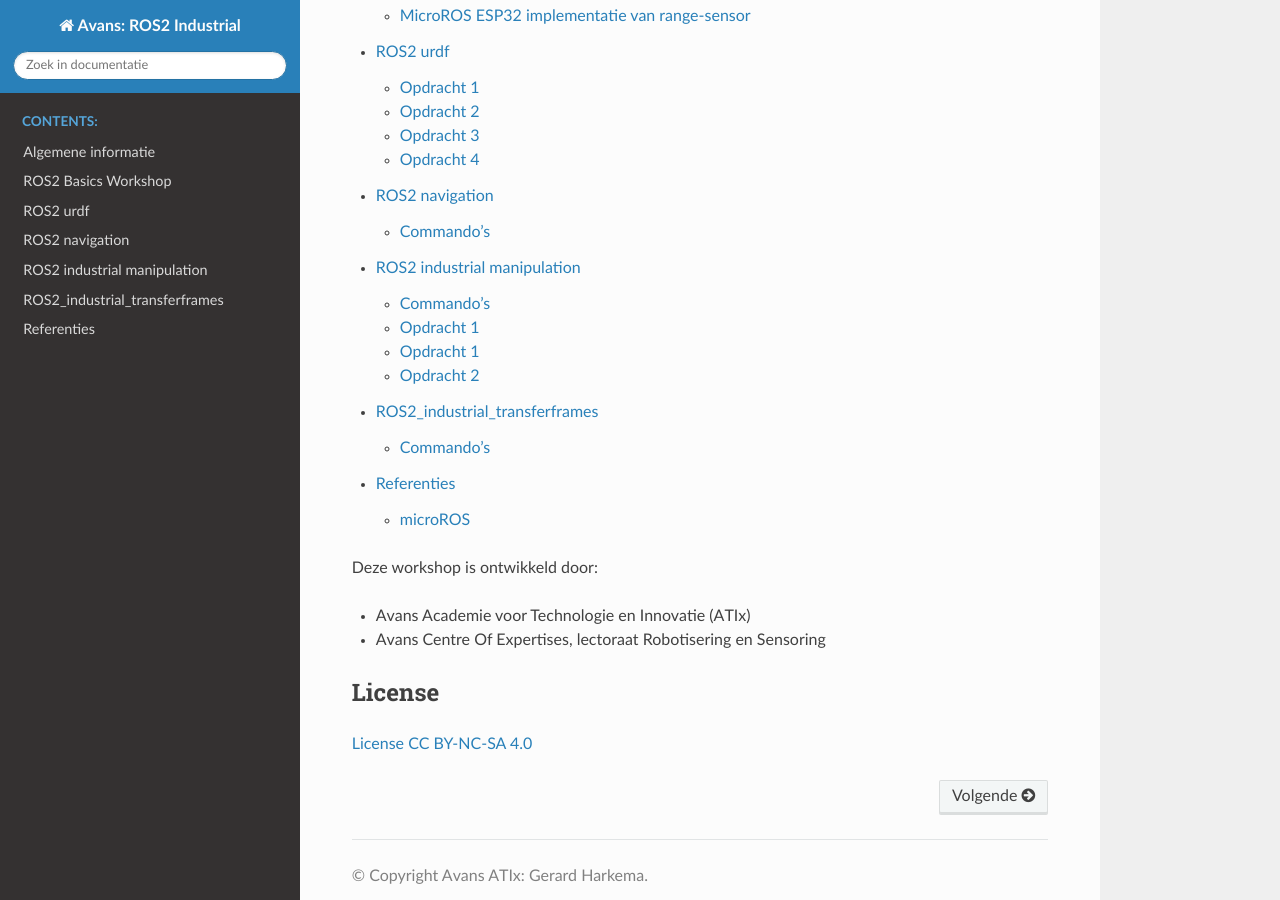
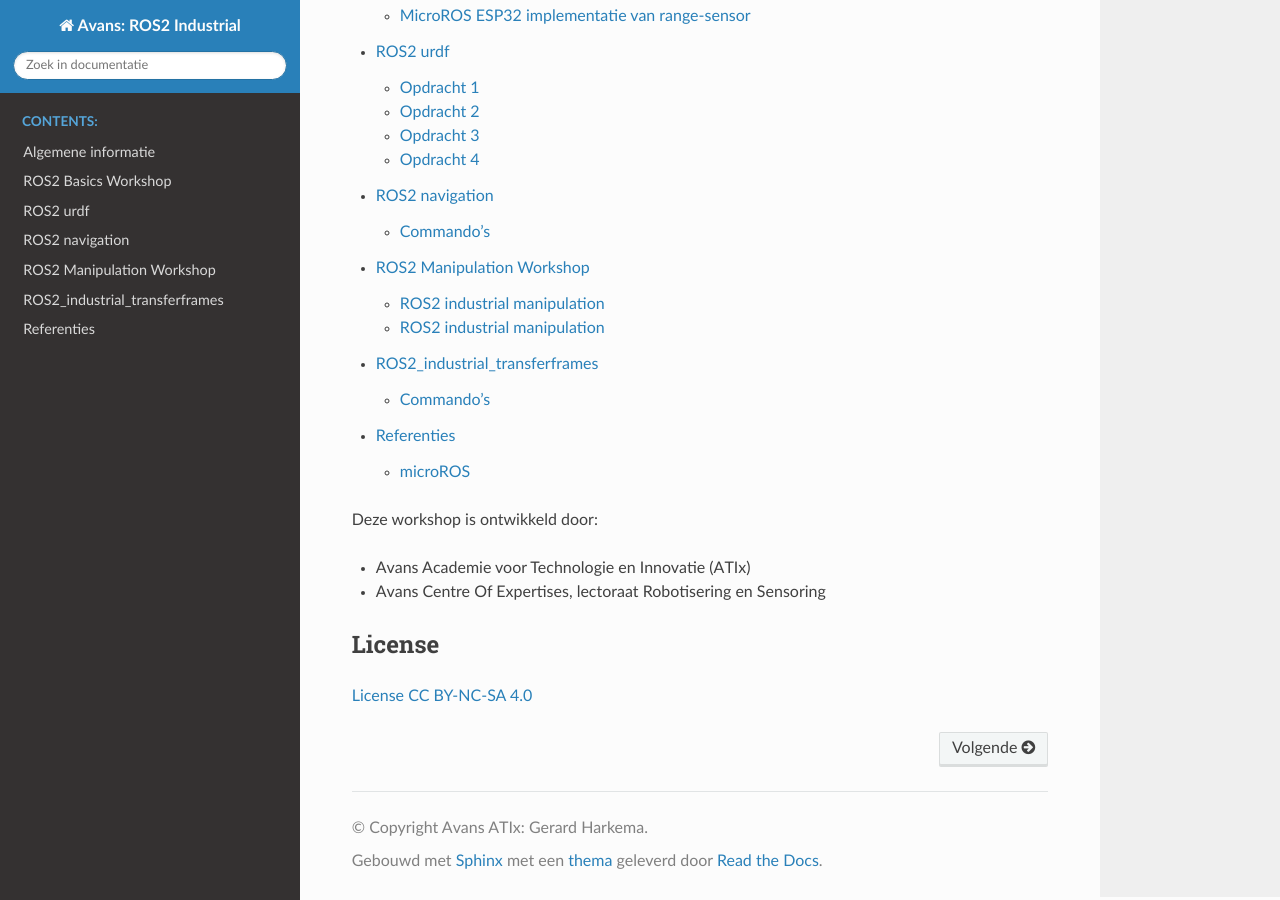
Before and after one commit to AvansMechatronica/ROS2_industrial_workshop, a Sphinx documentation site: the page built from documentation/index.rst, in a window 1280 px wide and 900 px high, scrolled down 773 px. Built offline with Sphinx 7.4.7 and the Read the Docs theme 3.1.0, drawn with Linux system fonts in a browser that asks for light colours; some of the changed lines change nothing that is shown.

Commit message:
20251013

````diff
--- a/documentation/4_manipulation/manipulation.md
+++ /dev/null
@@ -1,49 +0,0 @@
-# ROS2 industrial manipulation
-## Commando's
-Under contruction
-
-![image](https://control.ros.org/rolling/_images/ros2_control_overview.png)
-
-
-![image](https://control.ros.org/rolling/_images/ros2_control_mobile_manipulator_control_arch_multi_robots_in_one_controller_manager.png)
-Bekijken van de omgeving
-```bash
-ros2 launch manipulation view_environment.launch.py
-```
-
-Starten nieuwe moveit-configratie in setup assistant
-```bash
-ros2 launch moveit_setup_assistant  setup_assistant.launch.py
-```
-
-Starten bestaande moveit-configuratie met setup assistant
-```bash
-ros2 launch manipulation_moveit_config setup_assistant.launch.py
-```
-
-## Opdracht 1
-Maken nieuwe moevit configuratie
-Testen nieuwe moveit configuratie
-
-
-
-
-## Opdracht 1
-```bash
-ros2 launch manipulation environment.launch.py
-```
-
-starten opdracht1
-```bash
-ros2 run manipulation assignment1
-```
-## Opdracht 2
-```bash
-ros2 launch manipulation environment_w_gazebo.launch.py
-```
-```bash
-ros2 launch manipulation spawn_battery.launch.py
-```
-```bash
-ros2 run manipulation assignment2
-```
--- a/documentation/4_manipulation/manipulation.rst
+++ b/documentation/4_manipulation/manipulation.rst
@@ -6,4 +6,5 @@
    :maxdepth: 2
    :caption: Contents:
 
-   manipulation.md
+   manipulation_config.md
+   manipulation_planning.md
--- /dev/null
+++ b/documentation/4_manipulation/manipulation_config.md
@@ -0,0 +1,112 @@
+# ROS2 industrial manipulation
+
+In deze module leer je hoe je een robotarm kunt besturen met behulp van ROS2. We gebruiken de UFactory xarm6 robotarm in combinatie met een vacuum grijper.
+
+We beginnen met het verkennen van de virtuele omgeving
+```bash
+ros2 launch manipulation view_environment.launch.py
+```
+
+## Opdracht 1
+In deze opdracht ga je een nieuwe MoveIt configuratie aanmaken voor de robotarm.
+
+Voordat we de robot kunnen besturen, moeten we een aantal configuratie bestanden aanmaken met behulp van de MoveIt Setup Assistant. Deze bestanden bevatten informatie over de robot, de omgeving en de bewegingen die de robot kan maken.
+
+
+https://moveit.picknik.ai/main/doc/examples/setup_assistant/setup_assistant_tutorial.html
+
+Je kunt een nieuwe configuratie aanmaken met het volgende commando:
+```bash
+ros2 launch moveit_setup_assistant setup_assistant.launch.py
+```
+
+Vervolgen kies je Create New MoveIt Configuration Package en selecteer je het urdf-bestand van de robot:
+
+```
+/home/student/ros2_industrial_ws/src/ROS2_industrial/4_manipulation/manipulation/urdf/environment.urdf.xacro
+```
+En kies je Load Files.
+Nu wordt het urdf-bestand van de robot ingeladen en zie je aan de linkerkant het robot-model.
+
+Rechts staan de verschillende onderdelen van de configuratie die je kunt aanpassen. Voor deze workshop is het voldoende om alleen de volgende onderdelen aan te passen:
+* Self-Collisions:
+    * Lees de "Optimize Self-Collision Checking" instructies
+    * Klik op "Generate Collision Matrix"
+    * Bestudeer de gegenereerde matrix door op de verschillende items te klikken
+* Virtual Joints (optioneel):
+    * Voeg een virtual joint toe tussen de "world" en de "base_link" van de robot, gebruik de Add Virtual Joint knop
+    * Kies als type "fixed"
+* Planning Groups:
+    * Maak een nieuwe planning group aan met de "Add Group" knop
+    * Kies als type "Joint Model Group"
+    * Geef de groep een naam, bijvoorbeeld "xarm6"
+    * Kies voor Kinematic Solver: "kdl_kinematics_plugin/KDLKinematicsPlugin"
+    * Kies voor Group Default Planner: "RRTConnect"
+    * Voer "Add Kin. Chain" uit
+    * Selecteer de "base_link" als Start Link
+    * Selecteer de "vacuum_gripper1_suction_cup" als End Link
+    * Klik op "Save"
+* Robot Poses:
+    * Maak een nieuwe 3 poses aan met de Pose Names "Home", "Left", "Right" aan door de "Add Pose" knop
+    * Stel de joint waarden in voor elke pose door de sliders te gebruiken
+    * Klik op "Save"
+* End Effectors:
+    * Dit wordt gebruikt om de grijper te definiëren, maar is voor deze workshop niet strikt noodzakelijk
+* Passive Joints:
+    * Doe niets, deze robot heeft geen passive joints
+* ros2_control URDF Modifications:
+    * Doe niets, deze robot heeft geen ros2_control componenten
+* ROS 2 Controllers:
+    * Kies "Auto Add JointTranjectryController Controllers For Eacch Planning Group"
+* MoveIt Controllers:
+    * Kies "Auto Add MoveItSimpleControllerManager For Each ROS2 Controller"
+* Perception;
+    * Doe niets, we gebruiken geen perceptie in deze workshop
+* Launch Files:
+    * Zorg ervoor dat alle Launch Files zijn geselecteerd
+* Author Information:
+    * Vul je naam en e-mailadres in
+* Configuration Files:
+    * Selecteer Configuration Save Path:
+```
+    /home/student/ros2_industrial_ws/src
+```
+    * Klik op "Generate Package"
+    * Sluit de MoveIt Setup Assistant af
+Je hebt nu een nieuwe MoveIt configuratie aangemaakt. Deze bevindt zich in de volgende directory:
+```
+/home/student/ros2_industrial_ws/src/workshop_moveit_config
+```
+
+Alvorens de nieuwe configuratie te gebruiken, moet je de de package bouwen met colcon build en velvolgens de omgeving opnieuw sourcen:
+```bash
+cd ~/ros2_industrial_ws
+colcon build --symlink-install
+source install/setup.bash
+```
+Je kunt de configuratie bewerken met het volgende commando:
+```bash
+ros2 launch workshop_moveit_config setup_assistant.launch.py (dit werkt helaas niet altijd)
+```
+
+Voor de volgende opdrachten gebruiken we een al voorbereide MoveIt configuratie.
+
+Je kunt deze configuartie bewerken met het volgende commando:
+```bash
+ros2 launch manipulation_moveit_config setup_assistant.launch.py
+```
+Aandachtspunten:
+* De MoveIt configuratie is gebaseerd op de urdf.xacro file in de manipulation package
+* De MoveIt configuratie is gebaseerd op de planning group "arm" die de kinematic chain van "base_link" tot "link_eef" bevat
+* Pas in de confugratie alleen de volgende onderdelen aan:
+    * Self-Collisions
+    * Configuration Files, zorg ervoor dat alleen het volgende bestand geselecteerd zijn:
+        * config/manipulation_environment.srdf.
+        Let op: De andere bestanden zijn niet correct geconfigureerd en kunnen problemen veroorzaken.
+
+Bestudeer de "Robot Poses" in de setup assistant. Deze poses worden gebruikt in de opdrachten. Voeg eventueel extra "eigen" pose toe. De poses worden opgeslagen in het bestand:
+```
+config/manipulation_environment.srdf
+```
+van de manipulation package.
+Bestudeer dit bestand, je kunt hier ook handmatig poses aan toevoegen.
--- /dev/null
+++ b/documentation/4_manipulation/manipulation_planning.md
@@ -0,0 +1,216 @@
+# ROS2 industrial manipulation
+
+In deze module leer je hoe je een robotarm kunt besturen met behulp van ROS2. We gebruiken de UFactory xarm6 robotarm in combinatie met een vacuum grijper.
+
+We beginnen met het verkennen van de virtuele omgeving
+```bash
+ros2 launch manipulation view_environment.launch.py
+```
+
+## Opdracht 1
+In deze opdracht ga je een nieuwe MoveIt configuratie aanmaken voor de robotarm.
+
+Voordat we de robot kunnen besturen, moeten we een aantal configuratie bestanden aanmaken met behulp van de MoveIt Setup Assistant. Deze bestanden bevatten informatie over de robot, de omgeving en de bewegingen die de robot kan maken.
+
+
+https://moveit.picknik.ai/main/doc/examples/setup_assistant/setup_assistant_tutorial.html
+
+Je kunt een nieuwe configuratie aanmaken met het volgende commando:
+```bash
+ros2 launch moveit_setup_assistant setup_assistant.launch.py
+```
+
+Vervolgen kies je Create New MoveIt Configuration Package en selecteer je het urdf-bestand van de robot:
+
+```
+/home/student/ros2_industrial_ws/src/ROS2_industrial/4_manipulation/manipulation/urdf/environment.urdf.xacro
+```
+En kies je Load Files.
+Nu wordt het urdf-bestand van de robot ingeladen en zie je aan de linkerkant het robot-model.
+
+Rechts staan de verschillende onderdelen van de configuratie die je kunt aanpassen. Voor deze workshop is het voldoende om alleen de volgende onderdelen aan te passen:
+* Self-Collisions:
+    * Lees de "Optimize Self-Collision Checking" instructies
+    * Klik op "Generate Collision Matrix"
+    * Bestudeer de gegenereerde matrix door op de verschillende items te klikken
+* Virtual Joints (optioneel):
+    * Voeg een virtual joint toe tussen de "world" en de "base_link" van de robot, gebruik de Add Virtual Joint knop
+    * Kies als type "fixed"
+* Planning Groups:
+    * Maak een nieuwe planning group aan met de "Add Group" knop
+    * Kies als type "Joint Model Group"
+    * Geef de groep een naam, bijvoorbeeld "xarm6"
+    * Kies voor Kinematic Solver: "kdl_kinematics_plugin/KDLKinematicsPlugin"
+    * Kies voor Group Default Planner: "RRTConnect"
+    * Voer "Add Kin. Chain" uit
+    * Selecteer de "base_link" als Start Link
+    * Selecteer de "vacuum_gripper1_suction_cup" als End Link
+    * Klik op "Save"
+* Robot Poses:
+    * Maak een nieuwe 3 poses aan met de Pose Names "Home", "Left", "Right" aan door de "Add Pose" knop
+    * Stel de joint waarden in voor elke pose door de sliders te gebruiken
+    * Klik op "Save"
+* End Effectors:
+    * Dit wordt gebruikt om de grijper te definiëren, maar is voor deze workshop niet strikt noodzakelijk
+* Passive Joints:
+    * Doe niets, deze robot heeft geen passive joints
+* ros2_control URDF Modifications:
+    * Doe niets, deze robot heeft geen ros2_control componenten
+* ROS 2 Controllers:
+    * Kies "Auto Add JointTranjectryController Controllers For Eacch Planning Group"
+* MoveIt Controllers:
+    * Kies "Auto Add MoveItSimpleControllerManager For Each ROS2 Controller"
+* Perception;
+    * Doe niets, we gebruiken geen perceptie in deze workshop
+* Launch Files:
+    * Zorg ervoor dat alle Launch Files zijn geselecteerd
+* Author Information:
+    * Vul je naam en e-mailadres in
+* Configuration Files:
+    * Selecteer Configuration Save Path:
+```
+    /home/student/ros2_industrial_ws/src
+```
+    * Klik op "Generate Package"
+    * Sluit de MoveIt Setup Assistant af
+Je hebt nu een nieuwe MoveIt configuratie aangemaakt. Deze bevindt zich in de volgende directory:
+```
+/home/student/ros2_industrial_ws/src/workshop_moveit_config
+```
+
+Alvorens de nieuwe configuratie te gebruiken, moet je de de package bouwen met colcon build en velvolgens de omgeving opnieuw sourcen:
+```bash
+cd ~/ros2_industrial_ws
+colcon build --symlink-install
+source install/setup.bash
+```
+Je kunt de configuratie bewerken met het volgende commando:
+```bash
+ros2 launch workshop_moveit_config setup_assistant.launch.py (dit werkt helaas niet altijd)
+```
+
+Voor de volgende opdrachten gebruiken we een al voorbereide MoveIt configuratie.
+
+Je kunt deze configuartie bewerken met het volgende commando:
+```bash
+ros2 launch manipulation_moveit_config setup_assistant.launch.py
+```
+Aandachtspunten:
+* De MoveIt configuratie is gebaseerd op de urdf.xacro file in de manipulation package
+* De MoveIt configuratie is gebaseerd op de planning group "arm" die de kinematic chain van "base_link" tot "link_eef" bevat
+* Pas in de confugratie alleen de volgende onderdelen aan:
+    * Self-Collisions
+    * Configuration Files, zorg ervoor dat alleen het volgende bestand geselecteerd zijn:
+        * config/manipulation_environment.srdf.
+        Let op: De andere bestanden zijn niet correct geconfigureerd en kunnen problemen veroorzaken.
+
+Bestudeer de "Robot Poses" in de setup assistant. Deze poses worden gebruikt in de opdrachten. Voeg eventueel extra "eigen" pose toe. De poses worden opgeslagen in het bestand:
+```
+config/manipulation_environment.srdf
+```
+van de manipulation package.
+Bestudeer dit bestand, je kunt hier ook handmatig poses aan toevoegen.
+
+## Opdracht 2
+In deze opdracht leer je hoe je de configuratie kunt testen in een gesimuleerde omgeving met rviz.
+Start de gesimuleerde omgeving met het volgende commando:
+```bash
+ros2 launch manipulation environment.launch.py
+```
+Met de knoppen in de rviz interface kun je de robot bewegen naar de verschillende poses die je in de setup assistant hebt aangemaakt. Selecteer de juiste planning group (bijvoorbeeld "xarm6") en vervolgens een Goal State (bijvoorbeeld "Home", "Left" of "Right"). Klick vervolgens op Plan om te kijken hoe de robot beweegt. Met Execute kun je de beweging uitvoeren. Je kunt Plan en Execute ook combineren door op Plan and Execute te klikken.
+
+Ook kun je ook zelf een doelpositie selecteren door op de robot te klikken en deze te verslepen.
+
+Wanneer een fysieke robot met het systeem is verbonden, kun je de bewegingen ook op de echte robot uitvoeren.
+
+## Opdracht 3
+In deze opdracht leer je hoe je met een programma de robot kunt aansturen naar een van de poses die je in de setup assistant hebt aangemaakt.
+
+open het bestand:
+```
+~/ros2_industrial_ws/src/ROS2_industrial/4_manipulation/manipulation/manipulation/assignment1.py
+```
+Opmerking: dit is een python script, dat je in de toekomst al template voor je eigen programma's kunt gebruiken.
+
+Open het bestand en bestudeer de code.
+
+Pas alleen de volgende functie in het python script aan
+```python
+def execute_pose(self):
+```
+
+
+In deze functie laat je de robot naar een opgegeven pose laten bewegen die je in de setup assistant hebt aangemaakt. Je kunt hiervoor de functie def move_to_state(self, state_name: str):
+```python
+move_to_state(self, state_name: str)
+```
+aanroepen met als parameter de naam van de pose, bijvoorbeeld:
+```python
+self.move_to_state("my_pose_name")
+```
+
+Zorg dat de robot naar de "home" pose beweegt wanneer het programma wordt gestart. Je kunt dit testen door het programma uit te voeren met het volgende commando:
+```bash
+ros2 run manipulation assignment1
+```
+
+Maak het programma zo dat de robot achtereenvolgens naar de volgende poses beweegt:
+* Home
+* Left
+* Right
+* Home
+* Resting
+
+Zorg ervoor dat je programma zo compact mogelijk is door het gebruik van de "for ... in ...:" syntax van Python.
+
+
+## Commando's
+Under contruction
+
+![image](https://control.ros.org/rolling/_images/ros2_control_overview.png)
+
+
+![image](https://control.ros.org/rolling/_images/ros2_control_mobile_manipulator_control_arch_multi_robots_in_one_controller_manager.png)
+Bekijken van de omgeving
+```bash
+ros2 launch manipulation view_environment.launch.py
+```
+
+Starten nieuwe moveit-configratie in setup assistant
+```bash
+ros2 launch moveit_setup_assistant  setup_assistant.launch.py
+```
+
+Starten bestaande moveit-configuratie met setup assistant
+```bash
+ros2 launch manipulation_moveit_config setup_assistant.launch.py
+```
+
+## Opdracht 1
+Maken nieuwe moevit configuratie
+Testen nieuwe moveit configuratie
+
+
+
+
+## Opdracht 1
+```bash
+ros2 launch manipulation environment.launch.py
+```
+
+starten opdracht1
+```bash
+ros2 run manipulation assignment1
+```
+## Opdracht 2
+```bash
+ros2 launch manipulation environment_w_gazebo.launch.py
+```
+```bash
+ros2 launch manipulation spawn_battery.launch.py
+```
+
+
+```bash
+ros2 run manipulation assignment2
+```
````
